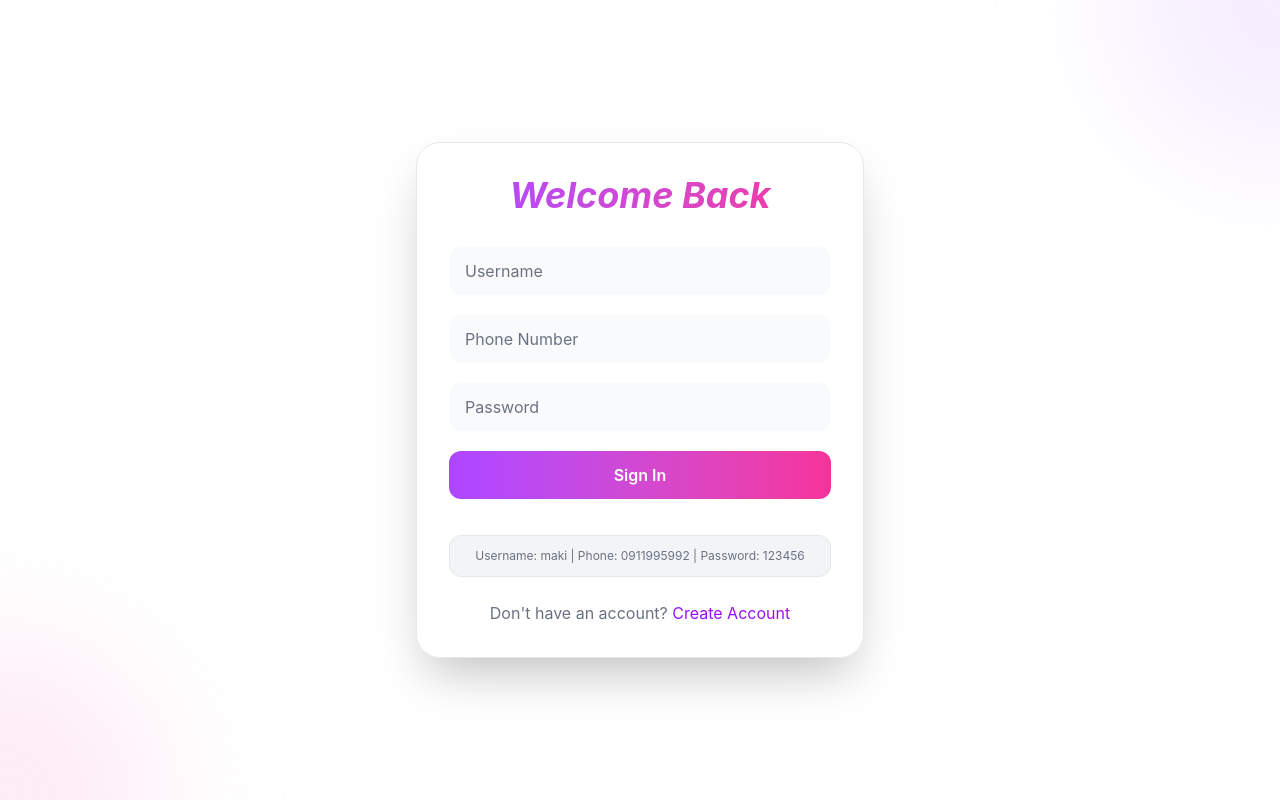
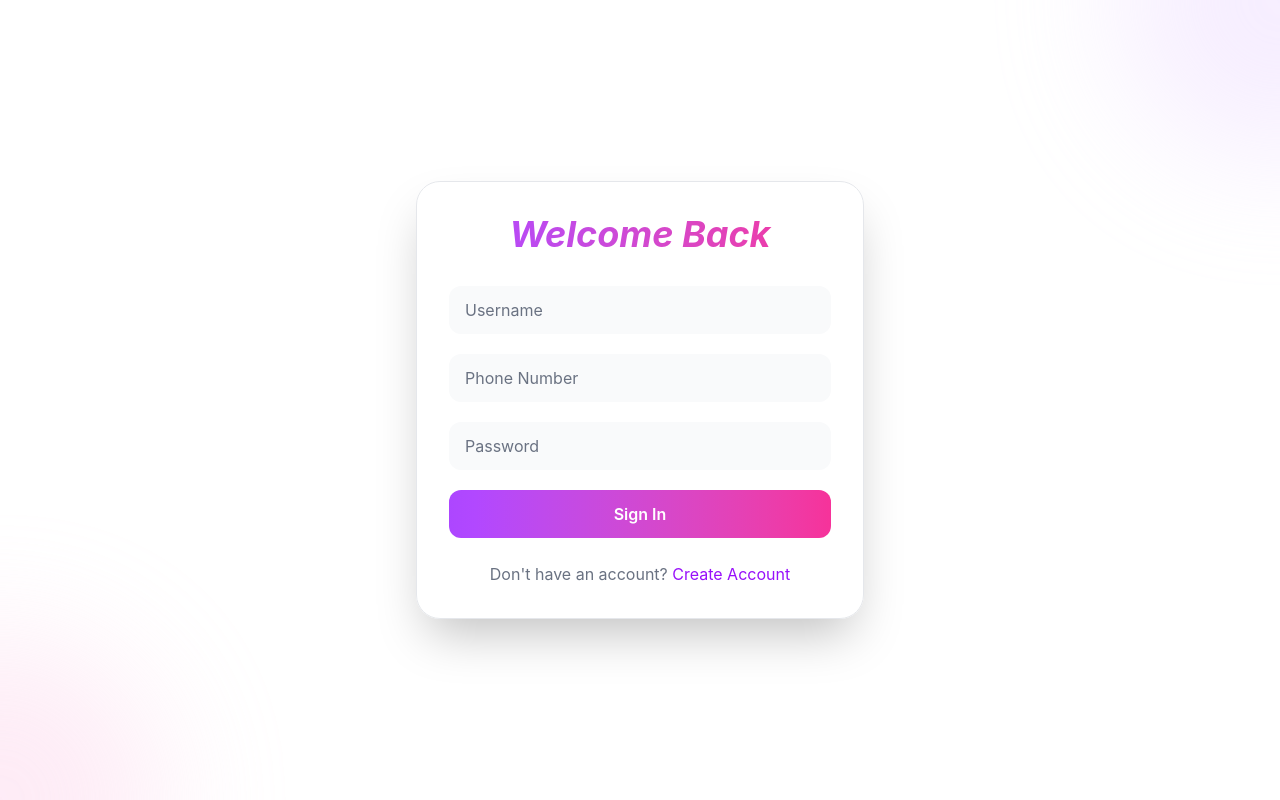
Before and after one commit to Maraki-Astatke/Register, a React (Vite) app in the folder user-register/: page /login in a window 1280 px wide. Built offline with nearby package versions, Linux system fonts and the light colour scheme.

Commit message:
delete the credientails

```diff
--- a/user-register/src/Pages/Login.jsx
+++ b/user-register/src/Pages/Login.jsx
@@ -109,11 +109,7 @@ export default function Login() {
               {isLoading ? "Signing in..." : "Sign In"}
             </button>
 
-            <div className="mt-4 p-3 bg-gray-100 rounded-xl border border-gray-200">
-              <p className="text-xs text-gray-500 text-center">
-                Username: maki | Phone: 0911995992 | Password: 123456
-              </p>
-            </div>
+
           </form>
 
           <div className="mt-6 text-center text-gray-500">
```
